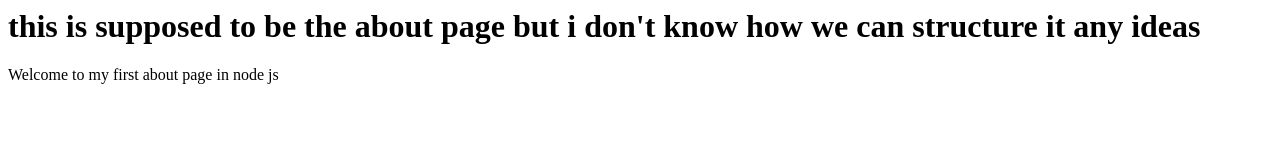
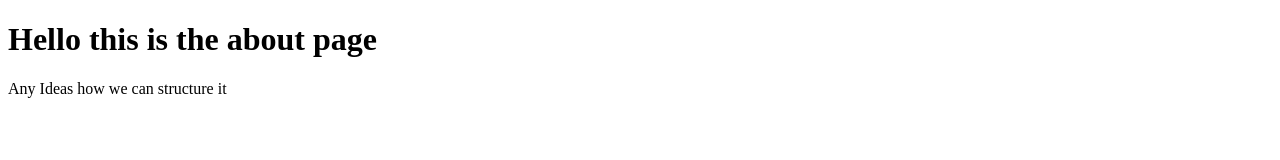
Before and after one commit to PhoenixTech2003/Basic-information-site, a plain HTML site: page about.html in a window 1280 px wide. Drawn offline with Linux system fonts and the light colour scheme.

Commit message:
Restructure the about page

```diff
--- a/about.html
+++ b/about.html
@@ -1,4 +1,12 @@
-<html>
-    <h1>this is supposed to be the about page but i don't know how we can structure it any ideas</h1>
-    <p>Welcome to my first about page in node js</p>
+<!DOCTYPE html>
+<html lang="en">
+<head>
+    <meta charset="UTF-8">
+    <meta name="viewport" content="width=device-width, initial-scale=1.0">
+    <title>About</title>
+</head>
+<body>
+    <h1>Hello this is the about page</h1>
+    <p>Any Ideas how we can structure it</p>
+</body>
 </html>
```
